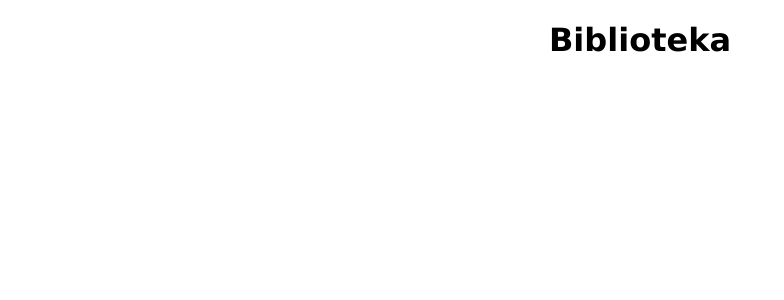
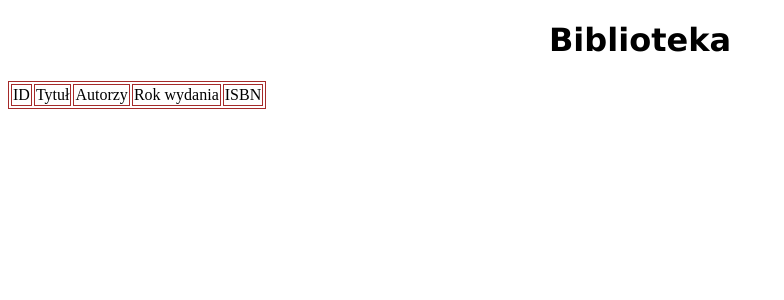
Before and after one commit to BladeStudios/biblioteka, an Angular app: page / in a window 1280 px wide. Shown: the top 300 px of the page, without its empty margins (0-784 px from the left). Built offline with nearby package versions, Linux system fonts and the light colour scheme.

Commit message:
zrobiona tabelka do wyswietlania

```diff
--- a/src/app/book-list/book-list.component.html
+++ b/src/app/book-list/book-list.component.html
@@ -4,3 +4,29 @@
         wiek: {{Book.old}}
     </span>
 </div>
+
+<table border="1" bordercolor="brown">
+    <thead>
+        <tr>
+            <td>ID</td>
+            <td>Tytuł</td>
+            <td>Autorzy</td>
+            <td>Rok wydania</td>
+            <td>ISBN</td>
+        </tr>
+    </thead>
+    <tbody>
+        <tr *ngFor="let item of books">
+            <td>{{item.id}}</td>
+            <td>{{item.title}}</td>
+            <td>{{item.authors}}</td>
+            <td>
+                <ng-container *ngFor="let autor of item.authors">
+                    <span *ngIf="autor!=item.authors[item.authors.length-1]">, </span>
+                    {{autor}}
+                </ng-container>
+            </td>
+            <td>{{item.ISBN}}</td>
+        </tr>
+    </tbody>
+</table>
--- a/src/app/book.service.ts
+++ b/src/app/book.service.ts
@@ -1,5 +1,6 @@
 import { Injectable } from '@angular/core';
 import {Book } from './book';
+import { BookList } from './bookList';
 
 @Injectable({
   providedIn: 'root'
@@ -8,5 +9,6 @@ export class BookService {
 
   constructor() { }
 
-
+  //getBooks(): BookList[] {
+  //}
 }
```
